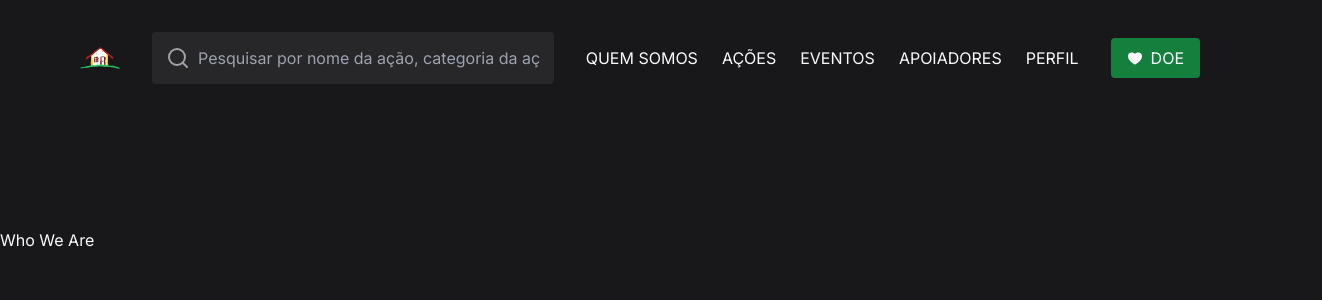
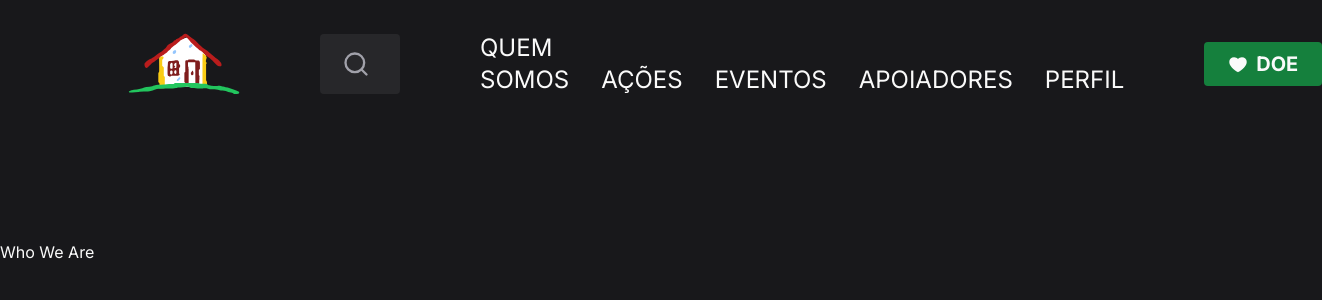
Before and after one commit to gabrielsouzam/abrace-cdc, a React (Vite) app: page /who-we-are in a window 1280 px wide. Shown: the top 300 px of the page, 1322 px wide, since content can reach past the window. Built offline with nearby package versions, Linux system fonts and the light colour scheme.

Commit message:
Ajuste app-header

```diff
--- a/src/pages/_layouts/components/app-header.tsx
+++ b/src/pages/_layouts/components/app-header.tsx
@@ -6,26 +6,26 @@ import Logo from './../../../assets/logo.svg'
 
 export function AppHeader() {
   return (
-    <header className="mb-28 flex items-center gap-8 px-20 py-8">
-      <img className="h-9 w-10" src={Logo} alt="" />
+    <header className="mb-28 flex items-center gap-20 px-32 py-8">
+      <img className="24" src={Logo} alt="" />
 
       <form className="flex-1 text-zinc-400">
         <div
-          className="flex items-center gap-2 rounded border-2
-          border-solid border-transparent bg-zinc-800 p-3 focus:border-red-500"
+          className="flex items-center gap-4 rounded border-2
+          border-solid border-transparent bg-zinc-800 pl-5 p-3 focus:border-red-500"
         >
           <button>
-            <Search size={24} />
+            <Search size={28} />
           </button>
           <input
-            type="text"
-            className="w-full bg-transparent focus:outline-none"
+             type="text"
+            className="w-full bg-transparent focus:outline-none text-2xl"
             placeholder="Pesquisar por nome da ação, categoria da ação..."
           />
         </div>
       </form>
 
-      <nav className="space-x-6">
+      <nav className="space-x-8 text-2xl">
         <Link
           title="quemSomos"
           className="hover:text-zinc-300 active:font-bold"
@@ -49,7 +49,7 @@ export function AppHeader() {
 
       <Link
         to="choose-donation"
-        className="flex items-center gap-2 rounded bg-green-700 px-4 py-2"
+        className="flex items-center gap-2 rounded bg-green-700 px-6 py-2 text-xl font-bold"
       >
         <Heart weight="fill" />
         DOE
--- a/src/pages/app/components/TopBar.tsx
+++ /dev/null
@@ -1,57 +0,0 @@
-import { Heart } from '@phosphor-icons/react'
-import { Search } from 'lucide-react'
-import { Link, Outlet } from 'react-router-dom'
-import Logo from '../../../assets/logo.svg'
-
-export const TopBar = () => {
-  return (
-    <div className="h-screen bg-zinc-900 text-zinc-50">
-      <header className="mb-28 flex items-center gap-16 px-20 py-8">
-        <img className="w-24" src={Logo} alt="" />
-
-        <form className="flex-1 text-zinc-400">
-          <div
-            className="flex items-center gap-2 rounded border-2
-          border-solid border-transparent bg-zinc-800 p-3 focus:border-red-500"
-          >
-            <button>
-              <Search size={24} />
-            </button>
-            <input
-              type="text"
-              className="w-full bg-transparent focus:outline-none"
-              placeholder="Pesquisar por nome da ação, categoria da ação..."
-            />
-          </div>
-        </form>
-
-        <nav className="space-x-10 text-xl">
-          <Link className="hover:text-zinc-300" to="/who-we-are">
-            QUEM SOMOS
-          </Link>
-          <Link className="hover:text-zinc-300" to="actions">
-            AÇÕES
-          </Link>
-          <Link className="hover:text-zinc-300" to="events">
-            EVENTOS
-          </Link>
-          <Link className="hover:text-zinc-300" to="supporters">
-            APOIADORES
-          </Link>
-          <Link className="hover:text-zinc-300" to="profile">
-            PERFIL
-          </Link>
-        </nav>
-
-        <Link
-          to="donate"
-          className="flex items-center gap-2 rounded bg-blue-700 px-5 py-3 text-xl"
-        >
-          <Heart weight="fill" />
-          DOE
-        </Link>
-      </header>
-      <Outlet />
-    </div>
-  )
-}
```
Also changed, not shown: 1 other file (tests, documents, lock files or other folders).
